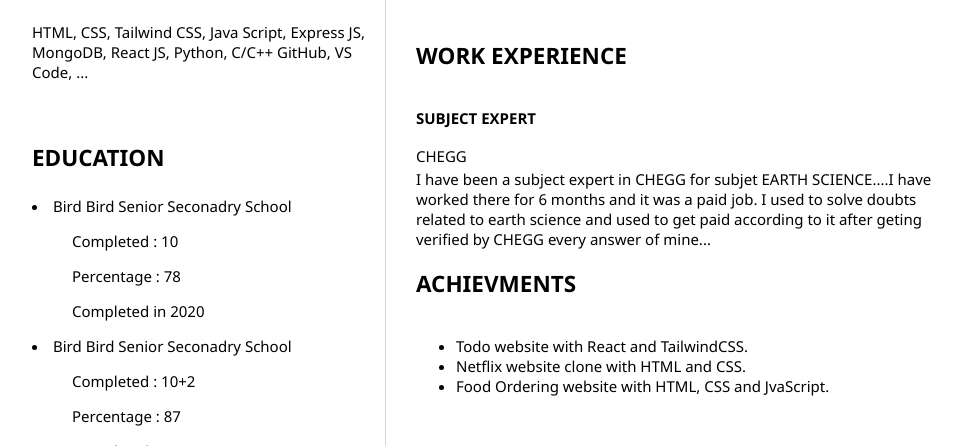
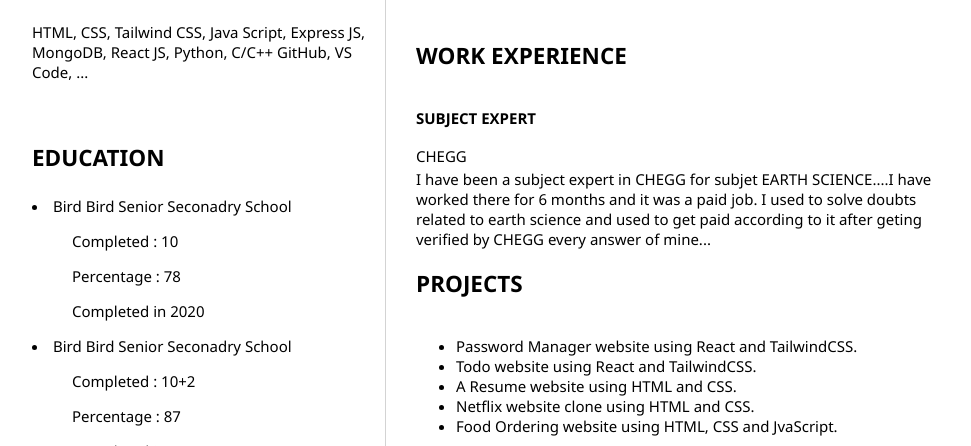
Before and after one commit to Karanydv001/Resume, a plain HTML site: page index.html in a window 1280 px wide. Shown: the part 506-952 px from the top of the page, without its empty margins (158-1129 px from the left). Drawn offline with Linux system fonts and the light colour scheme.

Commit message:
Update index.html

```diff
--- a/index.html
+++ b/index.html
@@ -68,11 +68,13 @@
                 <p>
                 		I have been a subject expert in CHEGG for subjet EARTH SCIENCE....I have worked there for 6 months and it was a paid job. I used to solve doubts related to earth science and used to get paid according to it after geting verified by CHEGG every answer of mine...
                 </p>
-				<h2><b>ACHIEVMENTS</b></h2>
+				<h2><b>PROJECTS</b></h2>
                 <ul>
-                		<li>Todo website with React and TailwindCSS.</li>
-                		<li>Netflix website clone with HTML and CSS.</li>
-                		<li>Food Ordering website with HTML, CSS and JvaScript.</li>
+                		<li>Password Manager website using React and TailwindCSS.</li>
+			        <li>Todo website using React and TailwindCSS.</li>
+			        <li>A Resume website using HTML and CSS.</li>
+                		<li>Netflix website clone using HTML and CSS.</li>
+                		<li>Food Ordering website using HTML, CSS and JvaScript.</li>
                 </ul>
 				</section>
 			</article>
```
